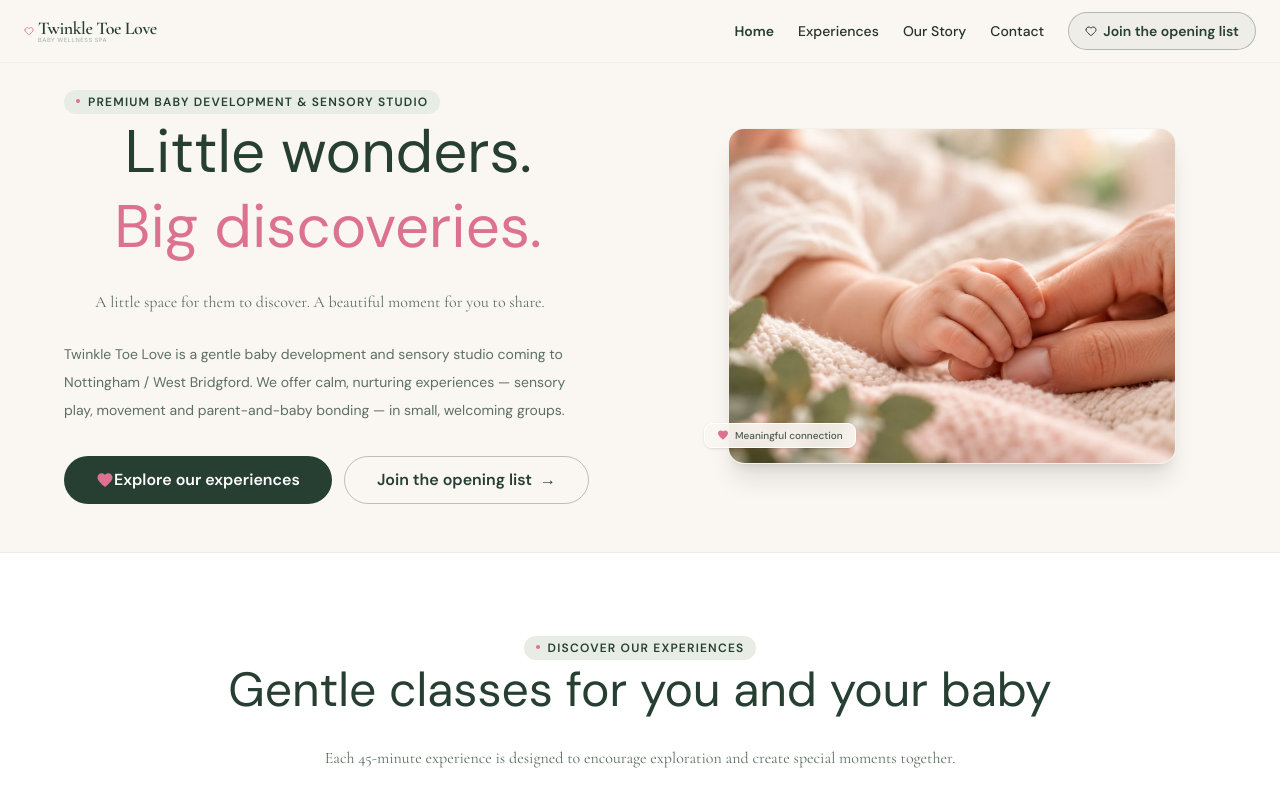
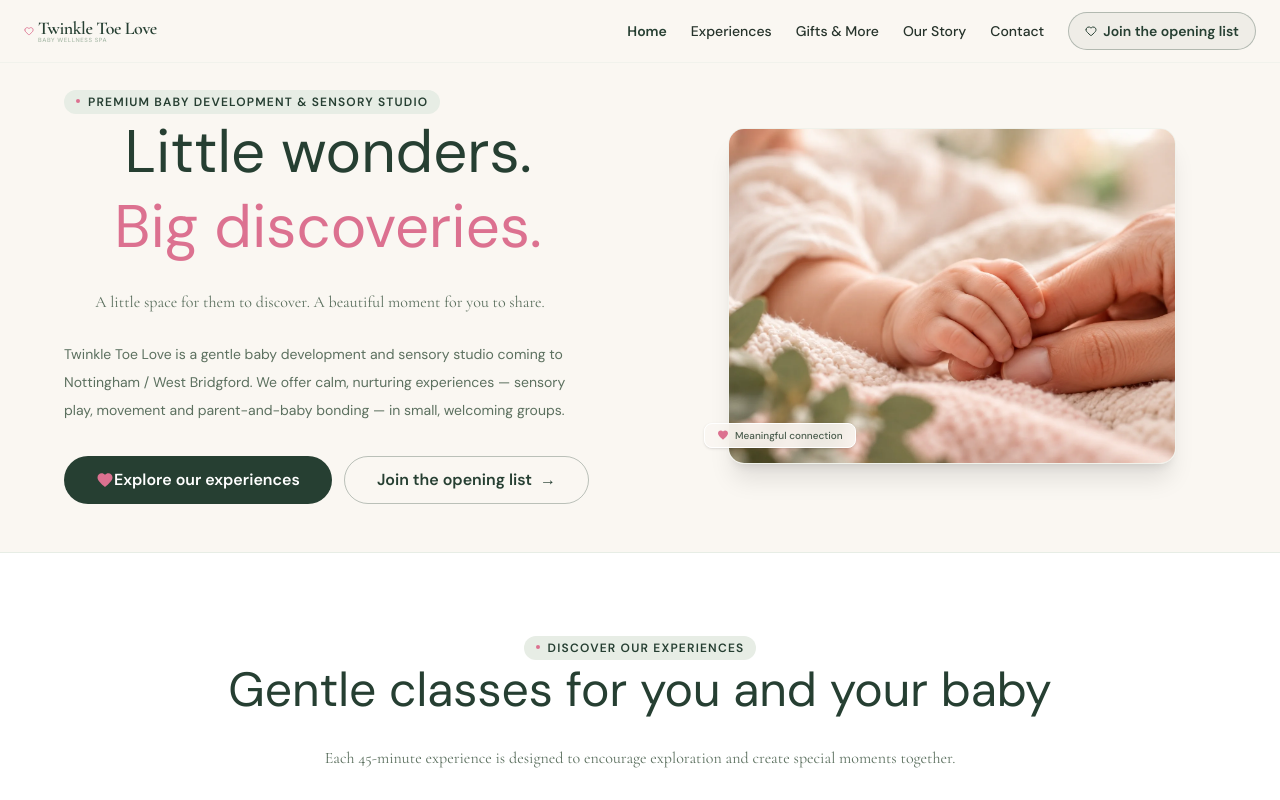
Before and after one commit to lizellevg2601-alt/baby-spa-microsite, a Next.js app: page / in a window 1280 px wide. Shown: the top 800 px of the page. Built offline with nearby package versions, Linux system fonts and the light colour scheme.

Commit message:
Add gifts and memberships navigation and footer link

```diff
--- a/src/components/layout/client-header.tsx
+++ b/src/components/layout/client-header.tsx
@@ -9,6 +9,7 @@ import { cn } from "@/lib/utils";
 const NAV_LINKS = [
   { href: "/", label: "Home" },
   { href: "/experiences", label: "Experiences" },
+  { href: "/gifts-and-more", label: "Gifts & More" },
   { href: "/about", label: "Our Story" },
   { href: "/contact", label: "Contact" },
 ];
@@ -182,6 +183,11 @@ export function ClientFooter() {
             </h3>
             <ul className="space-y-2.5 text-sm text-sage leading-6">
               <li>
+                <Link href="/gifts-and-more" className="hover:text-forest-green transition-colors">
+                  Gifts, memberships & more
+                </Link>
+              </li>
+              <li>
                 <Link href="/about" className="hover:text-forest-green transition-colors">
                   Our Story
                 </Link>
```
